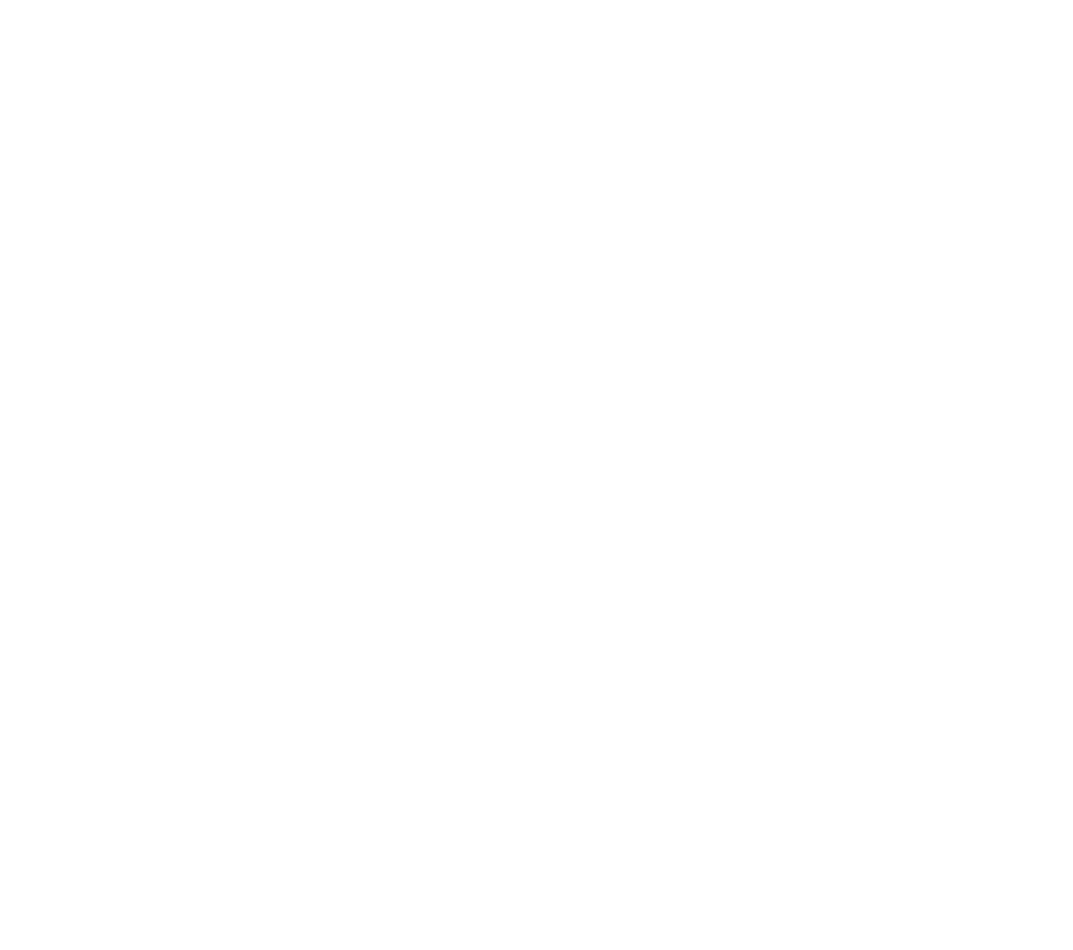
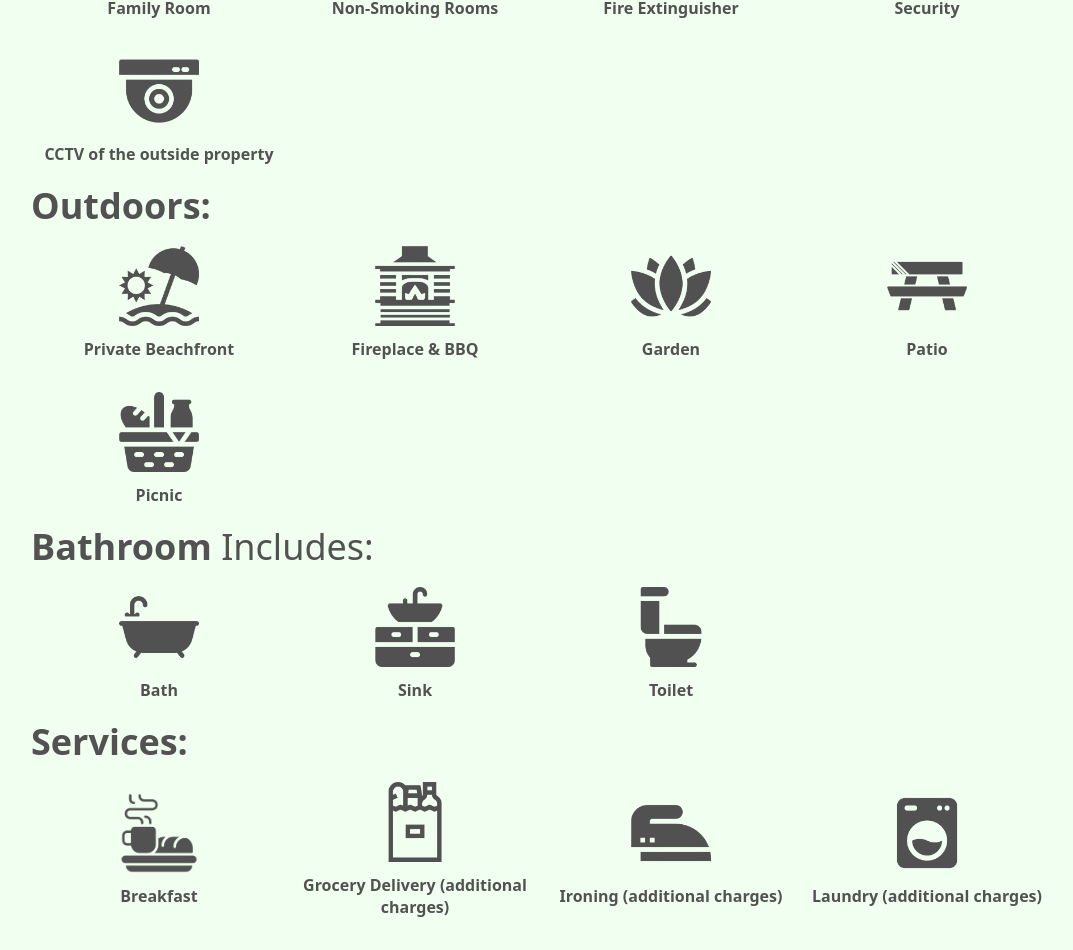
Before and after one commit to ErminMusic/Visit-Dre-nica, a React (Vite) app: page / in a window 1280 px wide. Shown: the part 2094-3044 px from the top of the page, without its empty margins (97-1170 px from the left). Before the commit the page ends 2020 px from the top, so only its background shows below. Built offline with nearby package versions, Linux system fonts and the light colour scheme.

Commit message:
Room Equipment Done

```diff
--- a/src/components/RoomEquipment.jsx
+++ b/src/components/RoomEquipment.jsx
@@ -3,7 +3,7 @@
 import Bath from "../../public/Images/Bath.webp"
 import Beach from "../../public/Images/Beach.webp"
 import Breakfast from "../../public/Images/Breakfast.webp"
-import CCTV from "../../public/Images/AC.webp"
+import CCTV from "../../public/Images/CCTV.webp"
 import Delivery from "../../public/Images/Delivery.webp"
 import FamilyRoom from "../../public/Images/FamilyRoom.webp"
 import Fire from "../../public/Images/Fire.webp"
@@ -19,7 +19,7 @@
 import RoomService from "../../public/Images/RoomService.webp"
 import Security from "../../public/Images/Security.webp"
 import Sink from "../../public/Images/Sink.webp"
-import Toilet from "../../public/Images/AC.webp"
+import Toilet from "../../public/Images/Toilet.webp"
 import WiFi from "../../public/Images/WiFi.webp"
 
 function RoomEquipment() {
@@ -46,16 +46,6 @@
       text: "Room Service"
     },
     {
-      icon: CCTV,
-      alter: "CCTV",
-      text: "CCTV of the outside property and parking"
-    },
-    {
-      icon: Security,
-      alter: "Security",
-      text: "Security"
-    },
-    {
       icon: FamilyRoom,
       alter: "FamilyRoom",
       text: "Family Room"
@@ -70,9 +60,19 @@
       alter: "Fire",
       text: "Fire Extinguisher"
     },
+    {
+      icon: Security,
+      alter: "Security",
+      text: "Security"
+    },
+    {
+      icon: CCTV,
+      alter: "CCTV",
+      text: "CCTV of the outside property"
+    },
   ]
 
-  const Outside = [
+  const Outdoors = [
     {
       icon: Beach,
       alter: "Beach",
@@ -150,23 +150,66 @@
   return (
     <Wrap>
       <Container>
+
         <Title>
-          <span>Rooms</span> Include:
+          <span>All Rooms</span> Include:
         </Title>
+        <IconWrap>
+          {Rooms.map((item, index) => (
+            <IconHolder key={index}>
 
+              <Icon alt={item.alter} src={item.icon} />
 
+              <Text>{item.text}</Text>
+
+            </IconHolder>
+          ))}
+
+        </IconWrap>
 
         <Title>
           <span>Outdoors:</span>
         </Title>
+          <IconWrap>
+            {Outdoors.map((item, index) => (
+              <IconHolder key={index}>
+
+                <Icon alt={item.alter} src={item.icon} />
+
+                <Text>{item.text}</Text>
+
+              </IconHolder>
+            ))}
+          </IconWrap>
 
         <Title>
           <span>Bathroom</span> Includes:
         </Title>
+        <IconWrap>
+            {Bathroom.map((item, index) => (
+              <IconHolder key={index}>
 
+                <Icon alt={item.alter} src={item.icon} />
+
+                <Text>{item.text}</Text>
+
+              </IconHolder>
+            ))}
+          </IconWrap>
         <Title>
           <span>Services:</span>
         </Title>
+        <IconWrap>
+            {Service.map((item, index) => (
+              <IconHolder key={index}>
+
+                <Icon alt={item.alter} src={item.icon} />
+
+                <Text>{item.text}</Text>
+
+              </IconHolder>
+            ))}
+          </IconWrap>
       </Container>
     </Wrap>
   )
@@ -185,6 +228,7 @@
 
 const Container = styled.div`
   width: 80%;
+  height: 2000px;
 `
 
 const Title = styled.p`
@@ -195,8 +239,33 @@
   }
 `
 
+const IconWrap = styled.div`
+  width: 100%;
+  display: flex;
+  flex-wrap: wrap;
+`
 
+const IconHolder = styled.div`
+  display: flex;
+  flex-direction: column;
+  justify-content: center;
+  align-items: center;
+  width: 25%;
+  height: auto;
+  padding: 16px 8px;
+  word-wrap: break-word;
+  text-align: center;
+`
 
+const Icon = styled.img`
+  width: 80px;
+  height: 80px;
+`
+
+const Text = styled.div`
+  font-weight: bold;
+  padding: 12px 0 0 0;
+`
 
 
 
```
